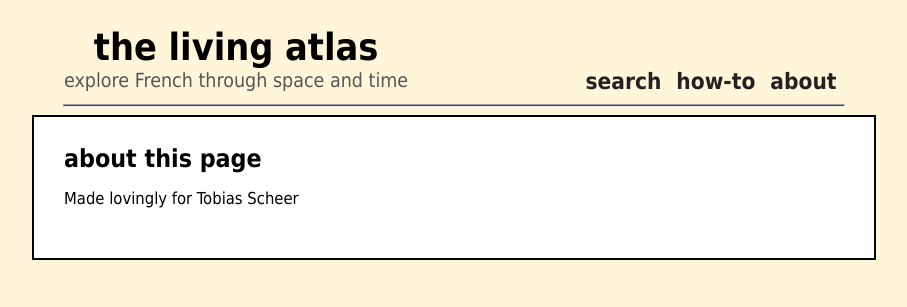
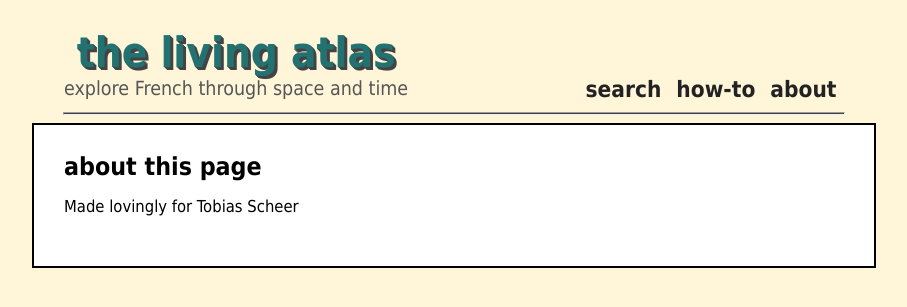
Before and after one commit to alecstein/living-atlas-django, a Django app: page /about/ in a window 1280 px wide. Shown: the top 307 px of the page, without its empty margins (186-1093 px from the left). Run offline with Django 3.2, Linux system fonts and the light colour scheme.

Commit message:
prettier living atlas logo

```diff
--- a/living-atlas/search/static/css/style.css
+++ b/living-atlas/search/static/css/style.css
@@ -31,7 +31,11 @@ body {
 }
 
 #title {
-    font-size: 2.5rem;
+    color: var(--darkcyan);
+    font-size: 2.8rem;
+    text-shadow: 1px 1px #444,
+                 2px 2px #444,
+                 3px 3px #444;
     margin-bottom: -1.3rem;
     text-align: center;
 }
```
